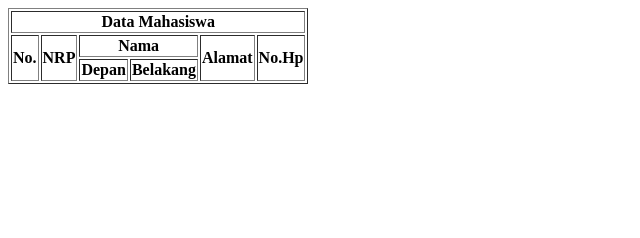
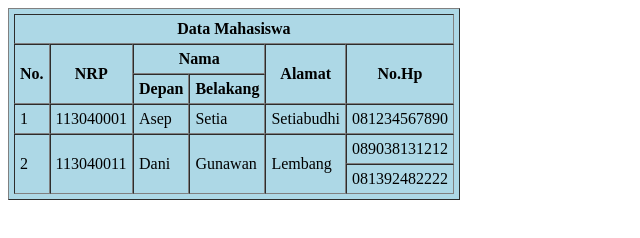
Before and after one commit to Fahmi73/itw2025_a_253040002, a plain HTML site: page latihan/latihan2/L2a253040002.html in a window 1280 px wide. Shown: the whole page, without its empty margins (0-640 px from the left). Drawn offline with Linux system fonts and the light colour scheme.

Commit message:
Merapikan table header dan menyelesaikan setengah lagi tugas

```diff
--- a/latihan/latihan2/L2a253040002.html
+++ b/latihan/latihan2/L2a253040002.html
@@ -6,21 +6,39 @@
     <title>Latihan 2a</title>
 </head>
 <body>
-    <table border="1">
+    <table border="1" style="padding: 5px;" bgcolor="lightblue" cellspacing="0">
         <tr>
-
-            <th colspan="6">Data Mahasiswa</th>
+            <th style="padding: 5px;" colspan="6">Data Mahasiswa</th>
         </tr>
         <tr>
-            <th rowspan="2">No.</th>
-            <th rowspan="2">NRP</th>
-            <th colspan="2">Nama</th>
-            <th rowspan="2">Alamat</th>
-            <th rowspan="2">No.Hp</th>
+            <th style="padding: 5px;" rowspan="2">No.</th>
+            <th style="padding: 5px;" rowspan="2">NRP</th>
+            <th style="padding: 5px;" colspan="2">Nama</th>
+            <th style="padding: 5px;" rowspan="2">Alamat</th>
+            <th style="padding: 5px;" rowspan="2">No.Hp</th>
         </tr>
         <tr>
-            <th>Depan</th>
-            <th>Belakang</th>
+            <th style="padding: 5px;">Depan</th>
+            <th style="padding: 5px;">Belakang</th>
+        </tr>
+        <tr>
+            <td style="padding: 5px;">1</td>
+            <td style="padding: 5px;">113040001</td>
+            <td style="padding: 5px;">Asep</td>
+            <td style="padding: 5px;">Setia</td>
+            <td style="padding: 5px;">Setiabudhi</td>
+            <td style="padding: 5px;">081234567890</td>
+        </tr>
+        <tr>
+            <td style="padding: 5px;" rowspan="2">2</td>
+            <td style="padding: 5px;" rowspan="2">113040011</td>
+            <td style="padding: 5px;" rowspan="2">Dani</td>
+            <td style="padding: 5px;" rowspan="2">Gunawan</td>
+            <td style="padding: 5px;" rowspan="2">Lembang</td>
+            <td style="padding: 5px;" row span="2">089038131212</td>
+        </tr>
+        <tr>
+            <td style="padding: 5px;">081392482222</td>
         </tr>
     </table>
 </body>
```
